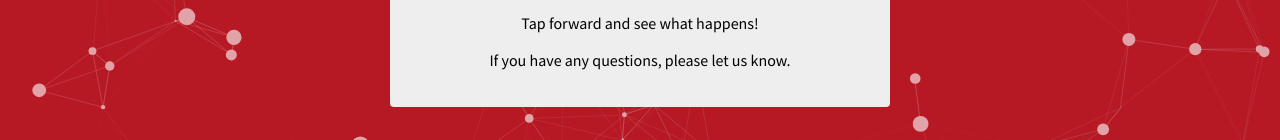
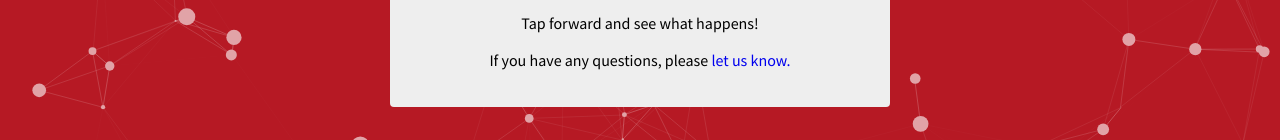
Before and after one commit to everwatchsolutions/ACESInteractiveParticleWall, a plain HTML site: page public_html/index.html in a window 1280 px wide. Shown: the part 451-591 px from the top of the page. Drawn offline with nearby package versions, Linux system fonts and the light colour scheme; a script that the page names is missing.

```diff
--- a/public_html/index.html
+++ b/public_html/index.html
@@ -20,7 +20,7 @@ and open the template in the editor.
             <h1>Come and interact with the wall!</h1>
             <h2>Raise your hand over the sensor.</h2>
             <h2>Tap forward and see what happens!</h2>
-            <h2>If you have any questions, please let us know.</h2>
+            <h2>If you have any questions, please <a href="http://acesinc.net/contact-us/">let us know.</a></h2>
 
 
 
--- a/public_html/js/main.js
+++ b/public_html/js/main.js
@@ -135,7 +135,6 @@ Leap.loop({
     hand: function (hand) {
 
         var pos = hand.screenPosition();
-//    console.log( pos );
         if (pJS) {
 
             pJS.interactivity.mouse.pos_x = pos[0] + 100;
@@ -150,8 +149,7 @@ Leap.loop({
         }
     }
 
-})
-        .use('screenPosition', {scale: 0.70});
+}).use('screenPosition', {scale: 0.70});
 
 
 $('#particles-js').click(function () {
```
Also changed, not shown: 1 other file.
